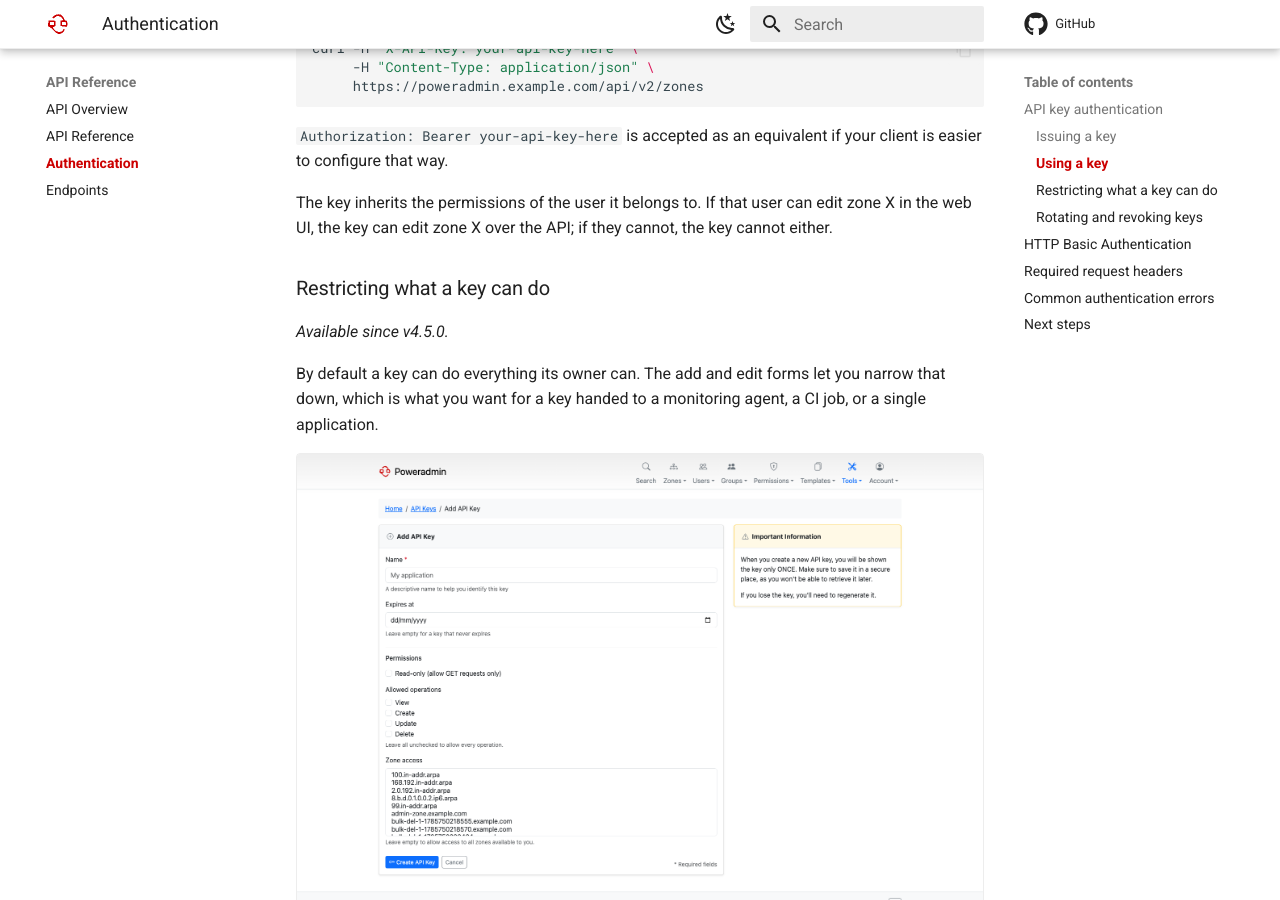
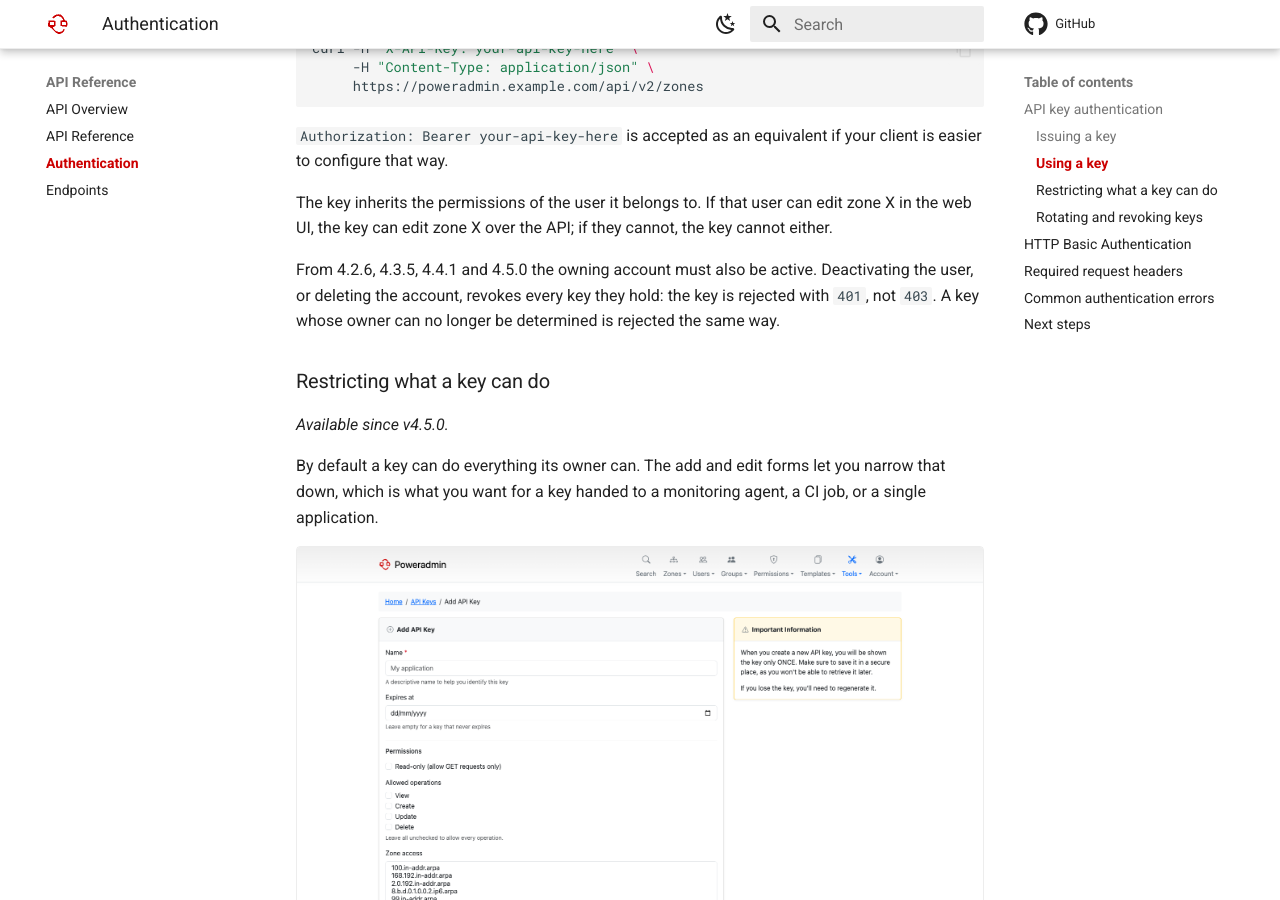
Before and after one commit to poweradmin/poweradmin-docs, an MkDocs documentation site: the page built from docs/api/authentication.md, in a window 1280 px wide and 900 px high, scrolled down 912 px. Built offline with MkDocs 1.6.1 and Material for MkDocs 9.7.7, drawn with Linux system fonts in a browser that asks for light colours; comment, search, counter and statistics services are not loaded; some of the changed text lies outside the part shown.

Commit message:
docs(api): note the api key owner check and the user template default

```diff
--- a/docs/api/authentication.md
+++ b/docs/api/authentication.md
@@ -43,6 +43,11 @@ client is easier to configure that way.
 The key inherits the permissions of the user it belongs to. If that user can
 edit zone X in the web UI, the key can edit zone X over the API; if they
 cannot, the key cannot either.
+
+From 4.2.6, 4.3.5, 4.4.1 and 4.5.0 the owning account must also be active.
+Deactivating the user, or deleting the account, revokes every key they hold:
+the key is rejected with `401`, not `403`. A key whose owner can no longer be
+determined is rejected the same way.
 
 ### Restricting what a key can do
 
@@ -91,6 +96,9 @@ From **Settings -> API Keys** you can:
 - **Regenerate** a key (invalidates the old value, issues a new one)
 - **Disable** a key temporarily without deleting it
 - **Delete** a key permanently
+
+Deactivating the owning user revokes all of their keys at once, which is the
+coarsest option when an account rather than a single key is the concern.
 
 Rotate keys on a schedule that matches your security policy, and revoke
 immediately if a key may have leaked.
```
Also changed, not shown: docs/api/endpoints.md (+8 -1 lines).
